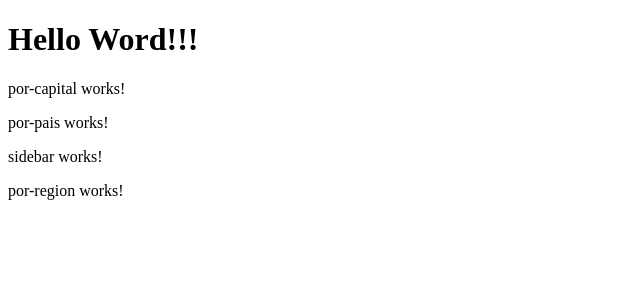
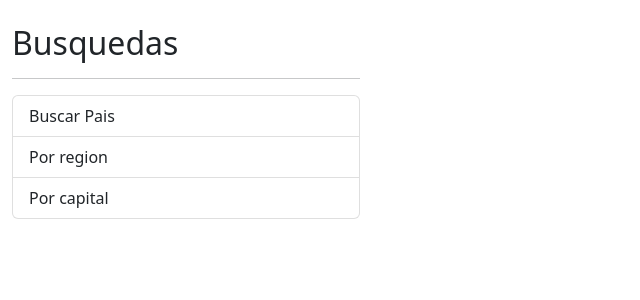
Before and after one commit to NoelDevs17/PaisesApp, an Angular app: page / in a window 1280 px wide. Shown: the top 300 px of the page, without its empty margins (0-640 px from the left). Built offline with nearby package versions, Linux system fonts and the light colour scheme.

Commit message:
-RouterModule

```diff
--- a/package.json
+++ b/package.json
@@ -18,6 +18,9 @@
     "@angular/platform-browser": "~13.3.0",
     "@angular/platform-browser-dynamic": "~13.3.0",
     "@angular/router": "~13.3.0",
+    "@popperjs/core": "^2.11.6",
+    "bootstrap": "^5.2.3",
+    "jquery": "^3.6.1",
     "rxjs": "~7.5.0",
     "tslib": "^2.3.0",
     "zone.js": "~0.11.4"
--- a/src/app/app.component.html
+++ b/src/app/app.component.html
@@ -1,6 +1,16 @@
-<h1>Hello Word!!!</h1>
+<div class="row container mt-4">
+<div class="col-4">
+  <h2>Busquedas</h2>
+  <hr>
+  <ul class="list-group">
+    <li class="list-group-item">Buscar Pais</li>
+    <li class="list-group-item">Por region</li>
+    <li class="list-group-item">Por capital</li>
+  </ul>
+</div>
 
-<app-por-capital></app-por-capital>
-<app-por-pais></app-por-pais>
-<app-sidebar></app-sidebar>
-<app-por-region></app-por-region>
+
+
+
+
+</div>
--- a/src/index.html
+++ b/src/index.html
@@ -6,7 +6,8 @@
   <base href="/">
   <meta name="viewport" content="width=device-width, initial-scale=1">
   <link rel="icon" type="image/x-icon" href="favicon.ico">
-  <link rel="css" href="https://cdn.jsdelivr.net/npm/bootstrap@5.2.3/dist/css/bootstrap.min.css">
+  <link href="https://cdn.jsdelivr.net/npm/bootstrap@5.2.3/dist/css/bootstrap.min.css" rel="stylesheet" integrity="sha384-rbsA2VBKQhggwzxH7pPCaAqO46MgnOM80zW1RWuH61DGLwZJEdK2Kadq2F9CUG65" crossorigin="anonymous">
+  <link rel="jsdelivr" href="https://cdn.jsdelivr.net/npm/bootstrap@5.2.3/dist/js/bootstrap.bundle.min.js">
 
 </head>
 <body>
```
Also changed, not shown: src/app-routing.module.ts (added, +43 -0 lines), 1 other file (tests, documents, lock files or other folders).
